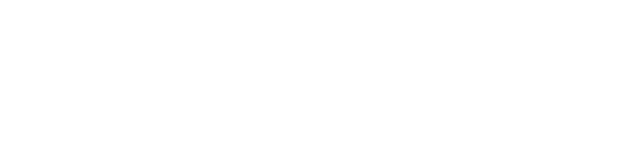
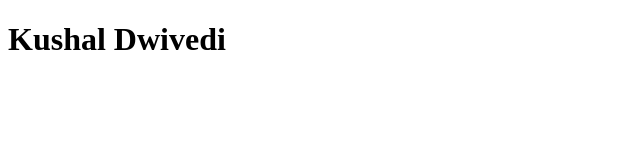
Before and after one commit to kushalgdwivedi/Test, a plain HTML site: page Index.html in a window 1280 px wide. Shown: the whole page, without its empty margins (0-640 px from the left). Drawn offline with Linux system fonts and the light colour scheme.

Commit message:
Added my name

```diff
--- a/Index.html
+++ b/Index.html
@@ -7,5 +7,6 @@
   </head>
   <body>
     <!-- <script src="index.js"></script> -->
+    <h1>Kushal Dwivedi</h1>
   </body>
 </html>
```
